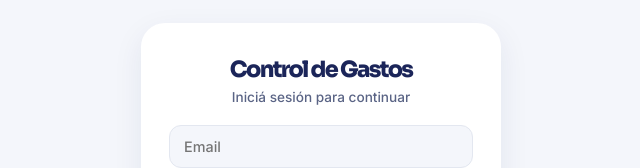
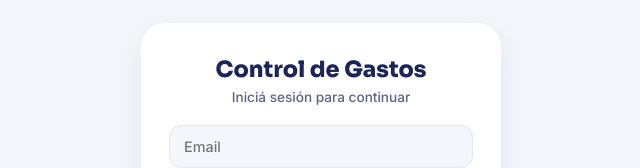
Before and after one commit to guilletorrado/control-gastos, a React (Vite) app in the folder fronted/: page / in a window 1280 px wide. Shown: the part 215-383 px from the top of the page, without its empty margins (319-959 px from the left). Built offline with nearby package versions, Linux system fonts and the light colour scheme; no server answers.

Commit message:
Limpiar index.css con sintaxis rota

```diff
--- a/fronted/src/index.css
+++ b/fronted/src/index.css
@@ -5,102 +5,3 @@
   padding: 0;
   min-height: 100%;
 }
-
-  --sans: system-ui, 'Segoe UI', Roboto, sans-serif;
-  --heading: system-ui, 'Segoe UI', Roboto, sans-serif;
-  --mono: ui-monospace, Consolas, monospace;
-
-  font: 18px/145% var(--sans);
-  letter-spacing: 0.18px;
-  color-scheme: light dark;
-  color: var(--text);
-  background: var(--bg);
-  font-synthesis: none;
-  text-rendering: optimizeLegibility;
-  -webkit-font-smoothing: antialiased;
-  -moz-osx-font-smoothing: grayscale;
-
-  @media (max-width: 1024px) {
-    font-size: 16px;
-  }
-}
-
-@media (prefers-color-scheme: dark) {
-  :root {
-    --text: #9ca3af;
-    --text-h: #f3f4f6;
-    --bg: #16171d;
-    --border: #2e303a;
-    --code-bg: #1f2028;
-    --accent: #c084fc;
-    --accent-bg: rgba(192, 132, 252, 0.15);
-    --accent-border: rgba(192, 132, 252, 0.5);
-    --social-bg: rgba(47, 48, 58, 0.5);
-    --shadow:
-      rgba(0, 0, 0, 0.4) 0 10px 15px -3px, rgba(0, 0, 0, 0.25) 0 4px 6px -2px;
-  }
-
-  #social .button-icon {
-    filter: invert(1) brightness(2);
-  }
-}
-
-#root {
-  width: 1126px;
-  max-width: 100%;
-  margin: 0 auto;
-  text-align: center;
-  border-inline: 1px solid var(--border);
-  min-height: 100svh;
-  display: flex;
-  flex-direction: column;
-  box-sizing: border-box;
-}
-
-body {
-  margin: 0;
-}
-
-h1,
-h2 {
-  font-family: var(--heading);
-  font-weight: 500;
-  color: var(--text-h);
-}
-
-h1 {
-  font-size: 56px;
-  letter-spacing: -1.68px;
-  margin: 32px 0;
-  @media (max-width: 1024px) {
-    font-size: 36px;
-    margin: 20px 0;
-  }
-}
-h2 {
-  font-size: 24px;
-  line-height: 118%;
-  letter-spacing: -0.24px;
-  margin: 0 0 8px;
-  @media (max-width: 1024px) {
-    font-size: 20px;
-  }
-}
-p {
-  margin: 0;
-}
-
-code,
-.counter {
-  font-family: var(--mono);
-  display: inline-flex;
-  border-radius: 4px;
-  color: var(--text-h);
-}
-
-code {
-  font-size: 15px;
-  line-height: 135%;
-  padding: 4px 8px;
-  background: var(--code-bg);
-}
```
